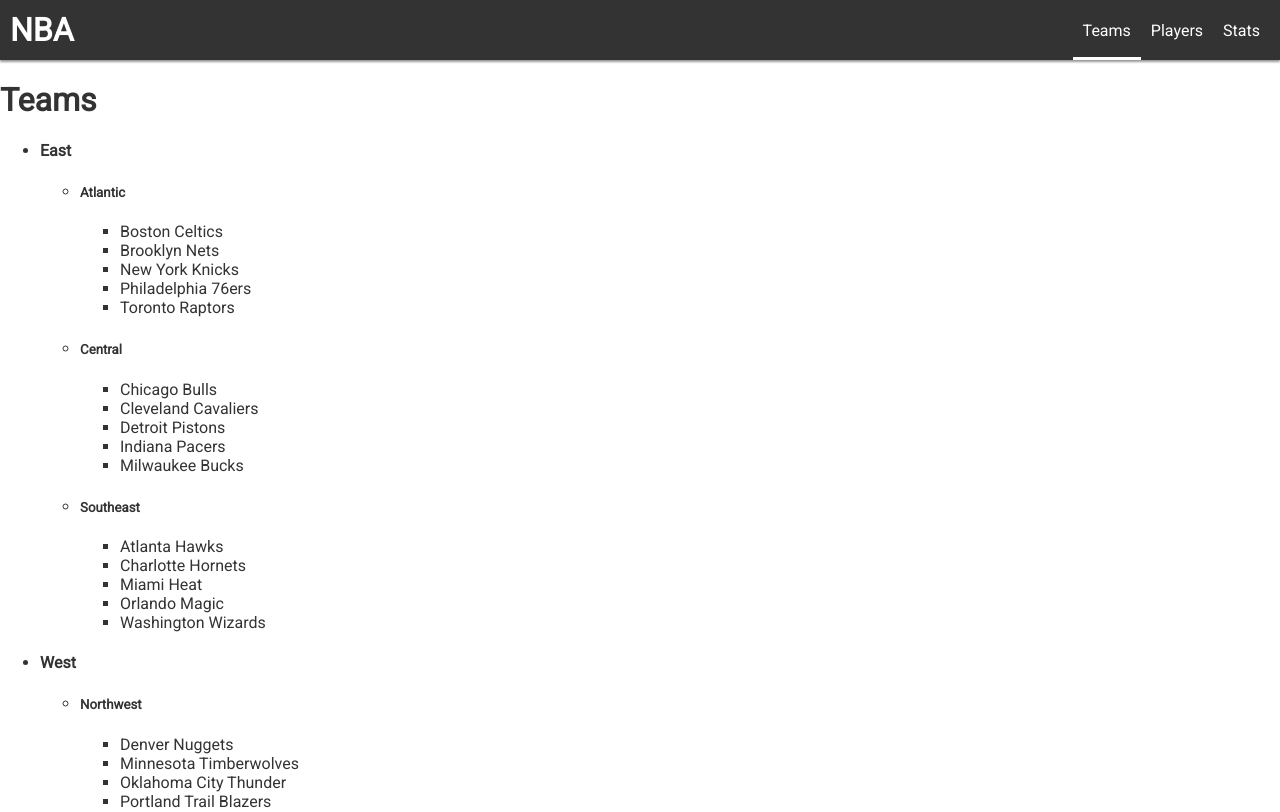
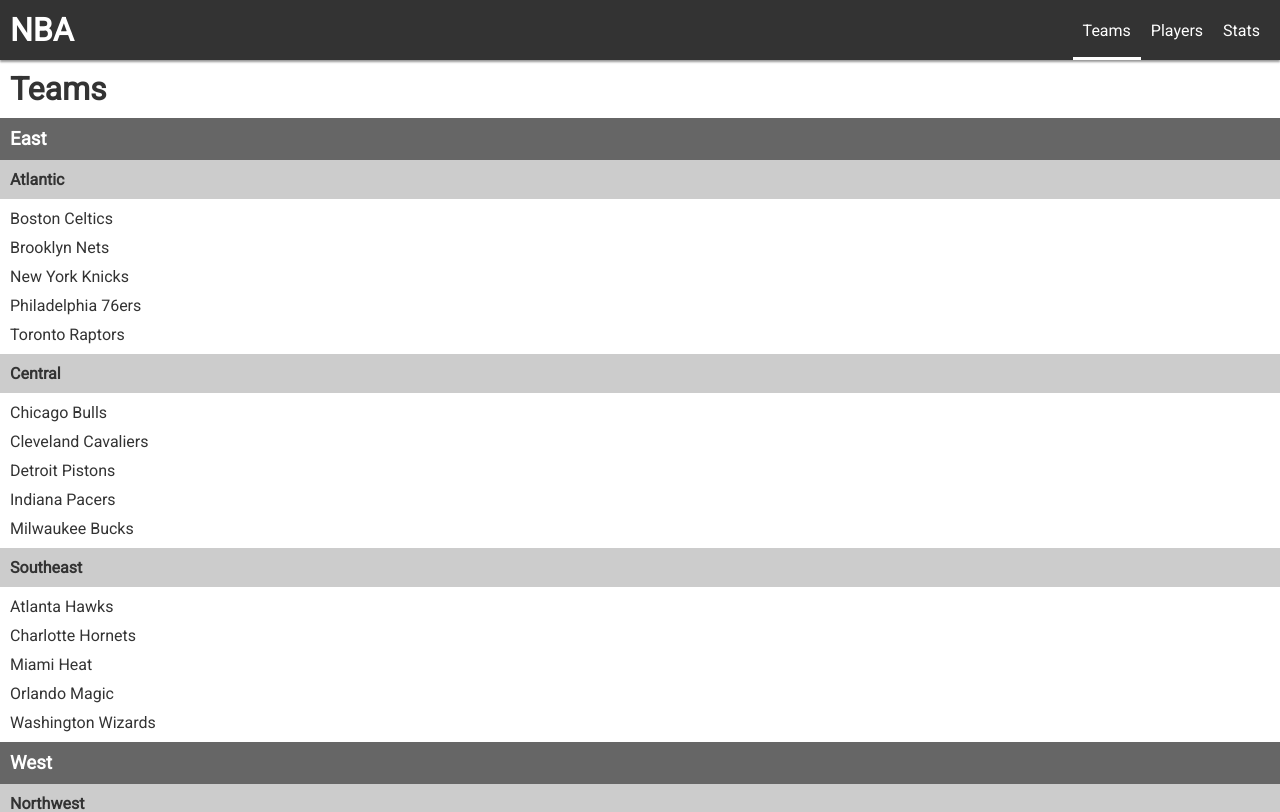
Before and after one commit to gbabiars/nba-ui, a React (Create React App) app: page /teams in a window 1280 px wide. Shown: the top 812 px of the page. Built offline with nearby package versions, Linux system fonts and the light colour scheme.

Commit message:
Basic styling for list

```diff
--- /dev/null
+++ b/src/Teams.css
@@ -0,0 +1,22 @@
+.teams__header {
+  padding: 10px;
+}
+
+.conferences__header {
+  padding: 10px;
+  background-color: #666666;
+  color: #ffffff;
+}
+
+.divisions__header {
+  padding: 10px;
+  background-color: #cccccc;
+}
+
+.divisions__item {
+  padding: 10px 10px 0;
+}
+
+.divisions__item:last-of-type {
+  padding-bottom: 10px;
+}
--- a/src/Teams.js
+++ b/src/Teams.js
@@ -1,5 +1,6 @@
 import React, { Component } from "react";
 import sortBy from "lodash/sortBy";
+import "./Teams.css";
 
 const conferences = [{ id: "1", name: "East" }, { id: "2", name: "West" }];
 const divisions = [
@@ -237,28 +238,28 @@
   };
 });
 
-const TeamItem = ({ team }) => <div>{`${team.city} ${team.nickname}`}</div>;
+const Team = ({ team }) => <div>{`${team.city} ${team.nickname}`}</div>;
 
-const DivisionList = ({ division }) => (
+const Divisions = ({ division }) => (
   <div>
-    <h5>{division.name}</h5>
+    <h4 class="divisions__header">{division.name}</h4>
     <ul>
       {sortBy(division.teams, ["city", "nickname"]).map(team => (
-        <li key={team.id}>
-          <TeamItem team={team} />
+        <li key={team.id} className="divisions__item">
+          <Team team={team} />
         </li>
       ))}
     </ul>
   </div>
 );
 
-const ConferenceList = ({ conference }) => (
+const Conferences = ({ conference }) => (
   <div>
-    <h4>{conference.name}</h4>
+    <h3 class="conferences__header">{conference.name}</h3>
     <ul>
       {conference.divisions.map(division => (
         <li key={division.id}>
-          <DivisionList division={division} />
+          <Divisions division={division} />
         </li>
       ))}
     </ul>
@@ -268,12 +269,12 @@
 class Teams extends Component {
   render() {
     return (
-      <div>
-        <h1>Teams</h1>
+      <div className="teams">
+        <h1 className="teams__header">Teams</h1>
         <ul>
           {conferencesWithDivisions.map(conference => (
             <li key={conference.id}>
-              <ConferenceList conference={conference} />{" "}
+              <Conferences conference={conference} />
             </li>
           ))}
         </ul>
--- a/src/index.css
+++ b/src/index.css
@@ -8,3 +8,18 @@
   margin: 0;
   padding: 0;
 }
+
+ul {
+  margin: 0;
+  padding: 0;
+  list-style-type: none;
+}
+
+h1,
+h2,
+h3,
+h4,
+h5,
+h6 {
+  margin: 0;
+}
```
